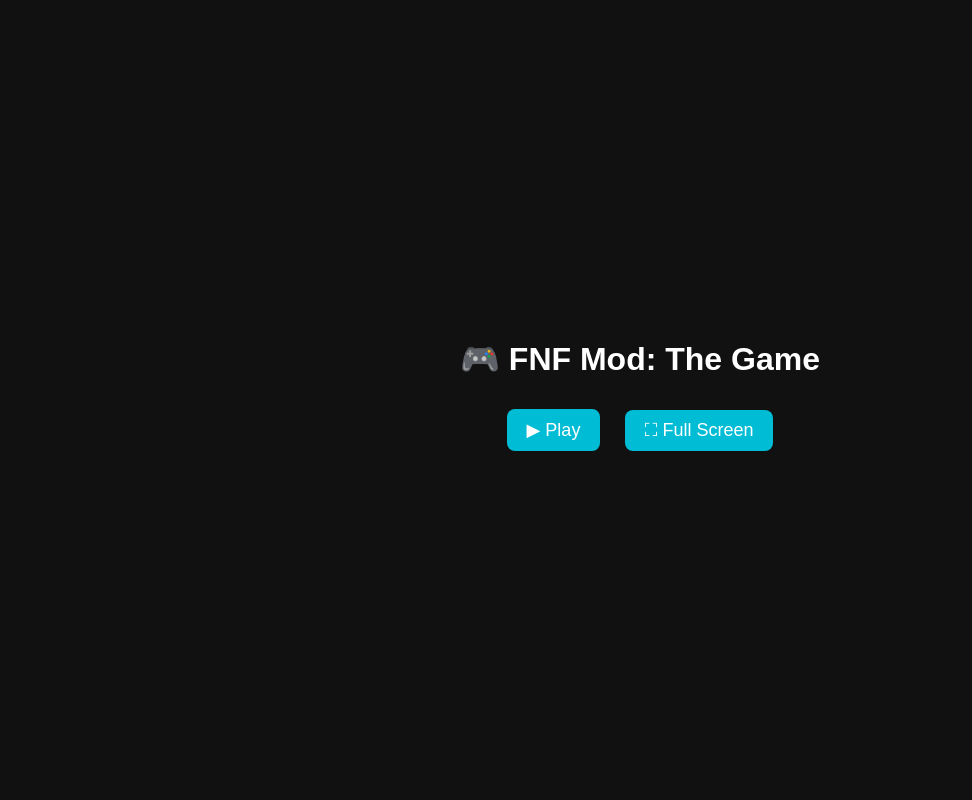
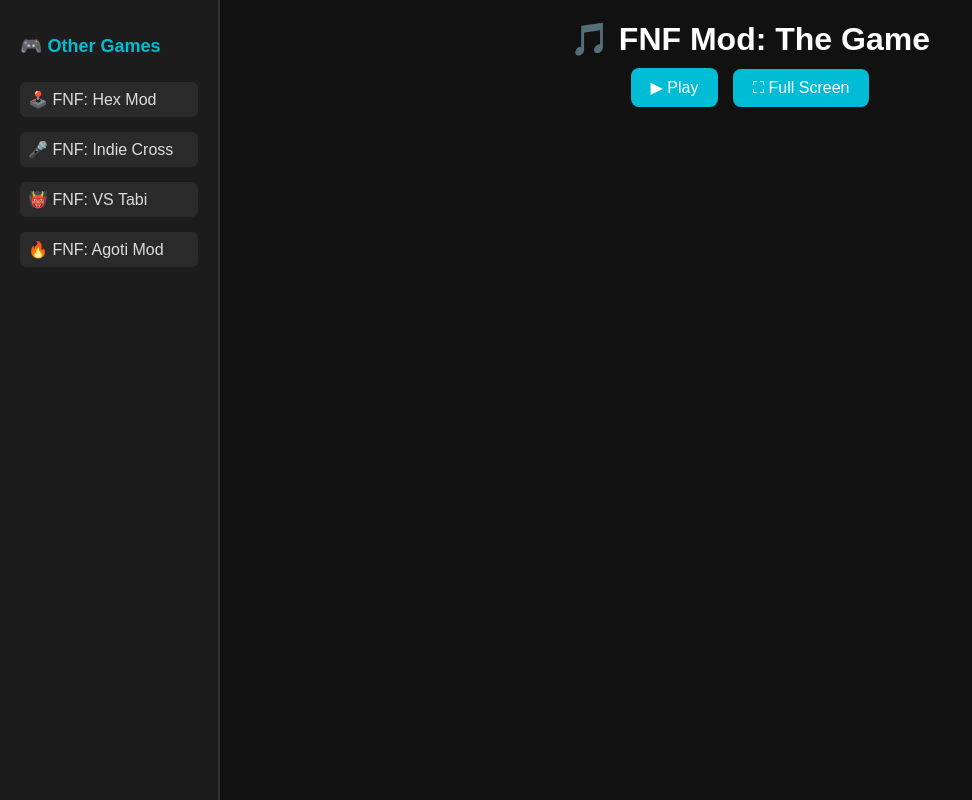
Before and after one commit to fnfunblockedonline/fnfunblockedonline.github.io, a plain HTML site: page index.html in a window 1280 px wide. Shown: the whole page, without its empty margins (0-972 px from the left). Drawn offline with Linux system fonts and the light colour scheme.

Commit message:
Update index.html

```diff
--- a/index.html
+++ b/index.html
@@ -3,65 +3,126 @@
 <head>
   <meta charset="UTF-8" />
   <meta name="viewport" content="width=device-width, initial-scale=1.0"/>
-  <title>Friday Night Funkin Mod</title>
+  <title>FNF Game Hub</title>
   <style>
+    * {
+      box-sizing: border-box;
+    }
     body {
       margin: 0;
-      padding: 0;
       font-family: sans-serif;
       background: #111;
-      color: #fff;
+      color: white;
+      display: flex;
+      height: 100vh;
+      overflow: hidden;
+    }
+
+    /* Sidebar */
+    .sidebar {
+      width: 220px;
+      background: #1c1c1c;
+      padding: 20px;
+      display: flex;
+      flex-direction: column;
+      gap: 15px;
+      border-right: 2px solid #333;
+    }
+
+    .sidebar h2 {
+      font-size: 18px;
+      margin-bottom: 10px;
+      color: #00bcd4;
+    }
+
+    .sidebar a {
+      color: #ddd;
+      text-decoration: none;
+      font-size: 16px;
+      padding: 8px;
+      background: #2a2a2a;
+      border-radius: 6px;
+      transition: 0.2s;
+    }
+
+    .sidebar a:hover {
+      background: #00bcd4;
+      color: #000;
+    }
+
+    /* Main content */
+    .main {
+      flex: 1;
       display: flex;
       flex-direction: column;
       align-items: center;
-      justify-content: center;
-      height: 100vh;
+      padding: 20px;
     }
+
+    h1 {
+      margin: 0;
+      margin-bottom: 10px;
+    }
+
+    .controls {
+      margin-bottom: 10px;
+    }
+
+    .btn {
+      margin: 0 5px;
+      padding: 10px 20px;
+      background: #00bcd4;
+      color: white;
+      border: none;
+      border-radius: 8px;
+      font-size: 16px;
+      cursor: pointer;
+    }
+
+    .btn:hover {
+      background: #0097a7;
+    }
+
     #game-container {
       display: none;
-      width: 90%;
-      height: 80vh;
-      max-width: 1000px;
+      width: 100%;
+      height: 100%;
+      max-height: 80vh;
       border: 3px solid #555;
       border-radius: 12px;
       overflow: hidden;
-      position: relative;
     }
+
     iframe {
       width: 100%;
       height: 100%;
       border: none;
     }
-    .btn {
-      margin: 10px;
-      padding: 10px 20px;
-      background: #00bcd4;
-      color: white;
-      border: none;
-      border-radius: 8px;
-      font-size: 18px;
-      cursor: pointer;
-      transition: background 0.3s;
-    }
-    .btn:hover {
-      background: #0097a7;
-    }
-    .controls {
-      margin-bottom: 20px;
-    }
+
   </style>
 </head>
 <body>
 
-  <h1>🎮 FNF Mod: The Game</h1>
-
-  <div class="controls">
-    <button class="btn" onclick="loadGame()">▶ Play</button>
-    <button class="btn" onclick="goFullscreen()">⛶ Full Screen</button>
+  <!-- Sidebar with links -->
+  <div class="sidebar">
+    <h2>🎮 Other Games</h2>
+    <a href="https://mod.fnfhub.net/26860/" target="_blank">🕹️ FNF: Hex Mod</a>
+    <a href="https://mod.fnfhub.net/27872/" target="_blank">🎤 FNF: Indie Cross</a>
+    <a href="https://mod.fnfhub.net/27442/" target="_blank">👹 FNF: VS Tabi</a>
+    <a href="https://mod.fnfhub.net/26911/" target="_blank">🔥 FNF: Agoti Mod</a>
+    <!-- Добавь сюда свои игры -->
   </div>
 
-  <div id="game-container">
-    <iframe id="game-frame" src=""></iframe>
+  <!-- Main Content -->
+  <div class="main">
+    <h1>🎵 FNF Mod: The Game</h1>
+    <div class="controls">
+      <button class="btn" onclick="loadGame()">▶ Play</button>
+      <button class="btn" onclick="goFullscreen()">⛶ Full Screen</button>
+    </div>
+    <div id="game-container">
+      <iframe id="game-frame" src=""></iframe>
+    </div>
   </div>
 
   <script>
```
